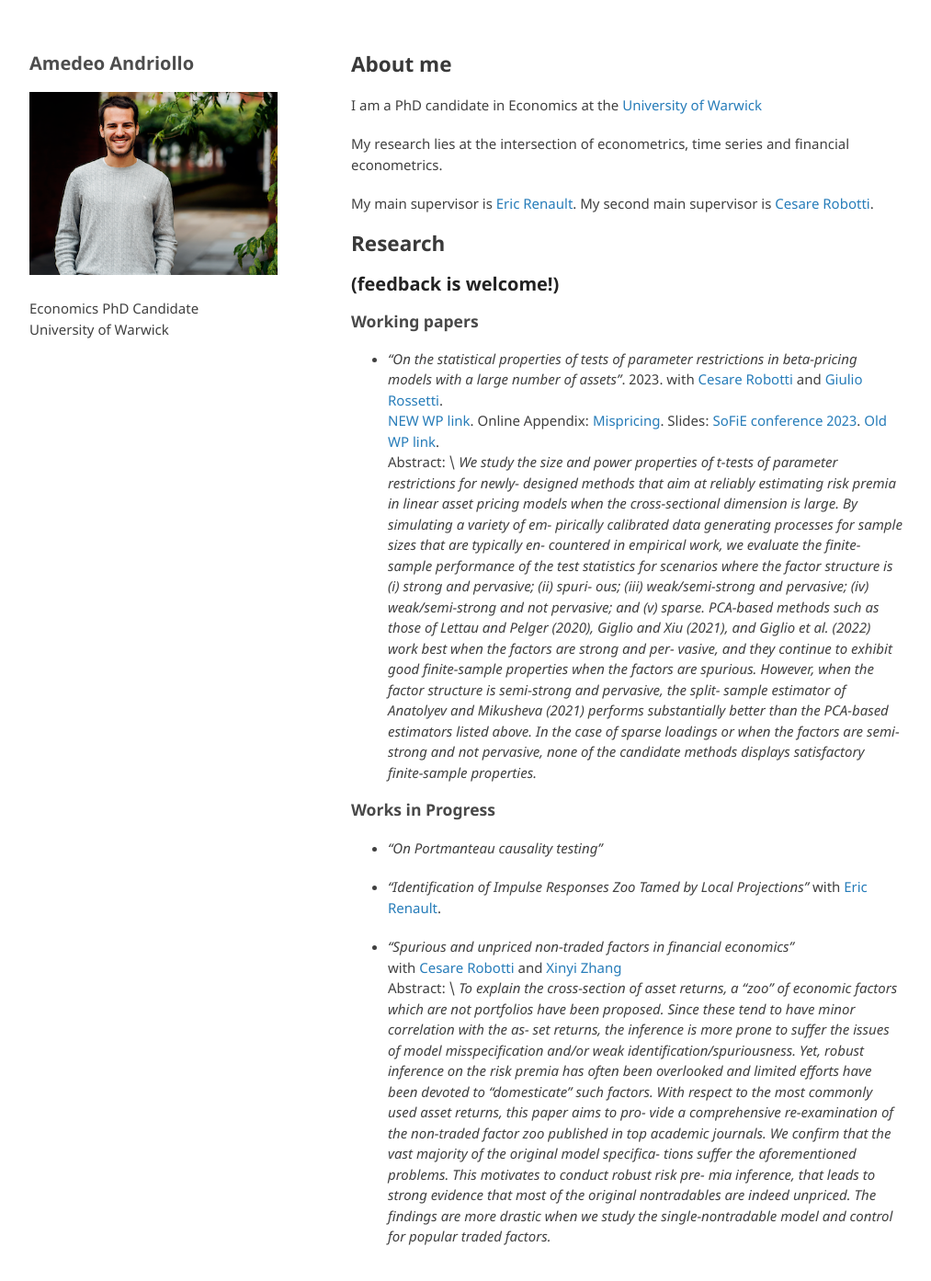
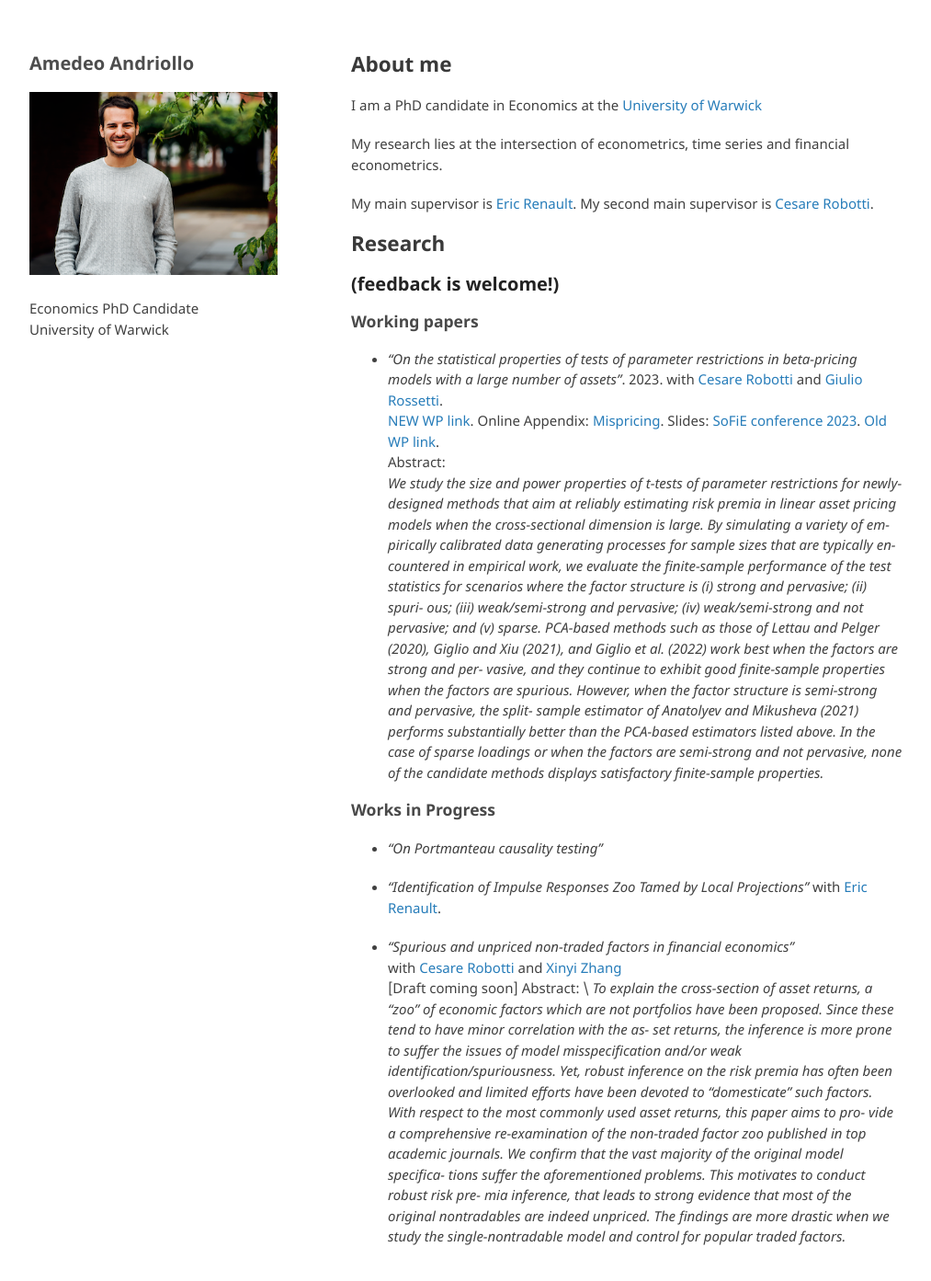
Before and after one commit to amandri/amandri.github.io, a Jekyll site: the page built from index.md, in a window 1280 px wide and 1400 px high. Shown: the top 1393 px of the window at 92% size, without its empty margins (133-1146 px from the left). Built offline with Jekyll 4.4.1, drawn with Linux system fonts in a browser that asks for light colours; the repository's description, which GitHub fills in, is left out; our own code applies the rules of GitHub Pages for plain Markdown files.

Commit message:
Update index.md

```diff
--- a/index.md
+++ b/index.md
@@ -20,7 +20,8 @@
 with [Cesare Robotti](https://www.cesarerobotti.com) and [Giulio Rossetti](https://giuliorossetti94.github.io). \
 [NEW WP link](https://www.dropbox.com/s/e84bnxvhqwgubom/Rossetti_Andriollo_Robotti-2.pdf?dl=0).
  Online Appendix: [Mispricing](https://www.dropbox.com/s/6uhz62iu0fahm11/output_misspricing.pdf?dl=0). Slides: [SoFiE conference 2023](https://www.dropbox.com/s/as0rnxq13xefbkq/sofie.pdf?dl=0). [Old WP link](https://www.dropbox.com/s/z5v7g2pi2rl3sz1/Rossetti_Andriollo_Robotti.pdf?dl=0).\
-Abstract: \ *We study the size and power properties of t-tests of parameter restrictions for newly- designed methods that aim at reliably estimating risk premia in linear asset pricing models when the cross-sectional dimension is large. By simulating a variety of em- pirically calibrated data generating processes for sample sizes that are typically en- countered in empirical work, we evaluate the finite-sample performance of the test statistics for scenarios where the factor structure is (i) strong and pervasive; (ii) spuri- ous; (iii) weak/semi-strong and pervasive; (iv) weak/semi-strong and not pervasive; and (v) sparse. PCA-based methods such as those of Lettau and Pelger (2020), Giglio and Xiu (2021), and Giglio et al. (2022) work best when the factors are strong and per- vasive, and they continue to exhibit good finite-sample properties when the factors are spurious. However, when the factor structure is semi-strong and pervasive, the split- sample estimator of Anatolyev and Mikusheva (2021) performs substantially better than the PCA-based estimators listed above. In the case of sparse loadings or when the factors are semi-strong and not pervasive, none of the candidate methods displays satisfactory finite-sample properties.*
+Abstract: \
+*We study the size and power properties of t-tests of parameter restrictions for newly- designed methods that aim at reliably estimating risk premia in linear asset pricing models when the cross-sectional dimension is large. By simulating a variety of em- pirically calibrated data generating processes for sample sizes that are typically en- countered in empirical work, we evaluate the finite-sample performance of the test statistics for scenarios where the factor structure is (i) strong and pervasive; (ii) spuri- ous; (iii) weak/semi-strong and pervasive; (iv) weak/semi-strong and not pervasive; and (v) sparse. PCA-based methods such as those of Lettau and Pelger (2020), Giglio and Xiu (2021), and Giglio et al. (2022) work best when the factors are strong and per- vasive, and they continue to exhibit good finite-sample properties when the factors are spurious. However, when the factor structure is semi-strong and pervasive, the split- sample estimator of Anatolyev and Mikusheva (2021) performs substantially better than the PCA-based estimators listed above. In the case of sparse loadings or when the factors are semi-strong and not pervasive, none of the candidate methods displays satisfactory finite-sample properties.*
 
 ### Works in Progress
 
@@ -30,7 +31,9 @@
 
 - *"Spurious and unpriced non-traded factors in financial economics"* \
 with [Cesare Robotti](https://www.cesarerobotti.com) and [Xinyi Zhang](https://warwick.ac.uk/fac/soc/wbs/subjects/finance/faculty1/phd_students/xinyi-zhang/) \
-Abstract: \ *To explain the cross-section of asset returns, a “zoo” of economic factors which are not
+[Draft coming soon]
+Abstract:
+\ *To explain the cross-section of asset returns, a “zoo” of economic factors which are not
 portfolios have been proposed. Since these tend to have minor correlation with the as-
 set returns, the inference is more prone to suffer the issues of model misspecification
 and/or weak identification/spuriousness. Yet, robust inference on the risk premia has
```
